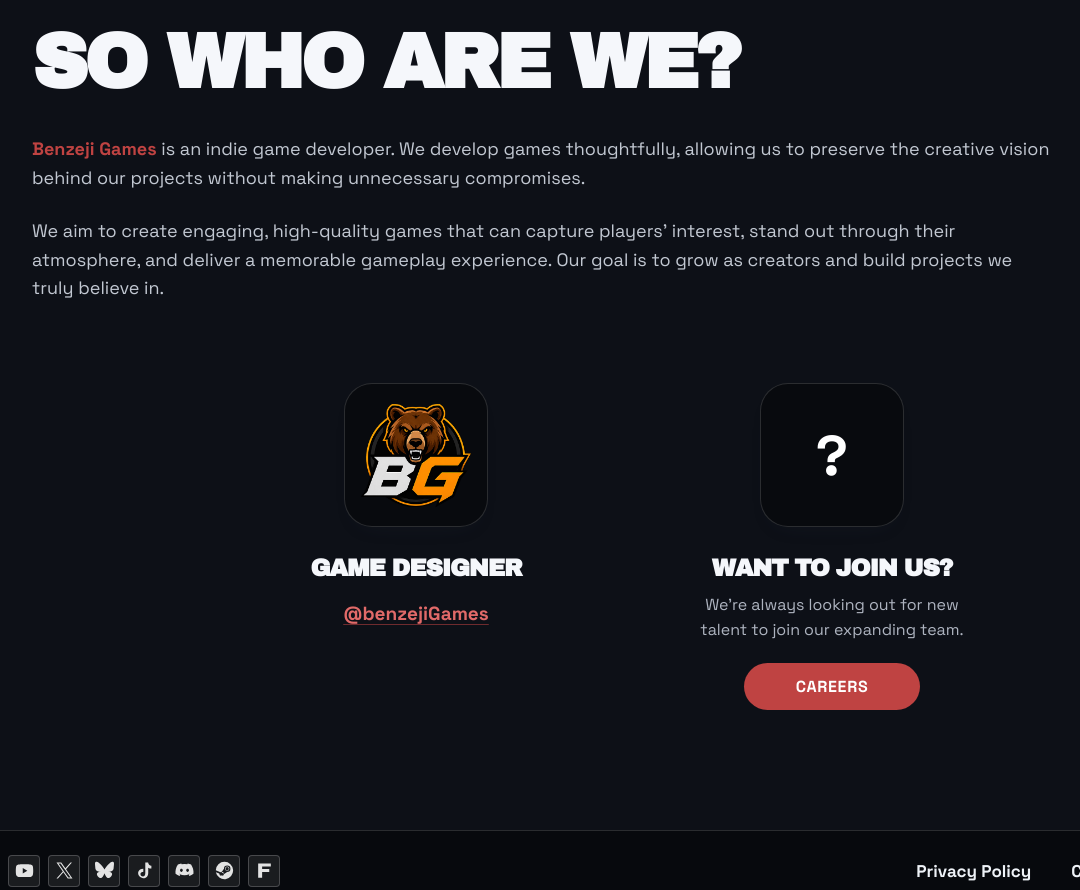
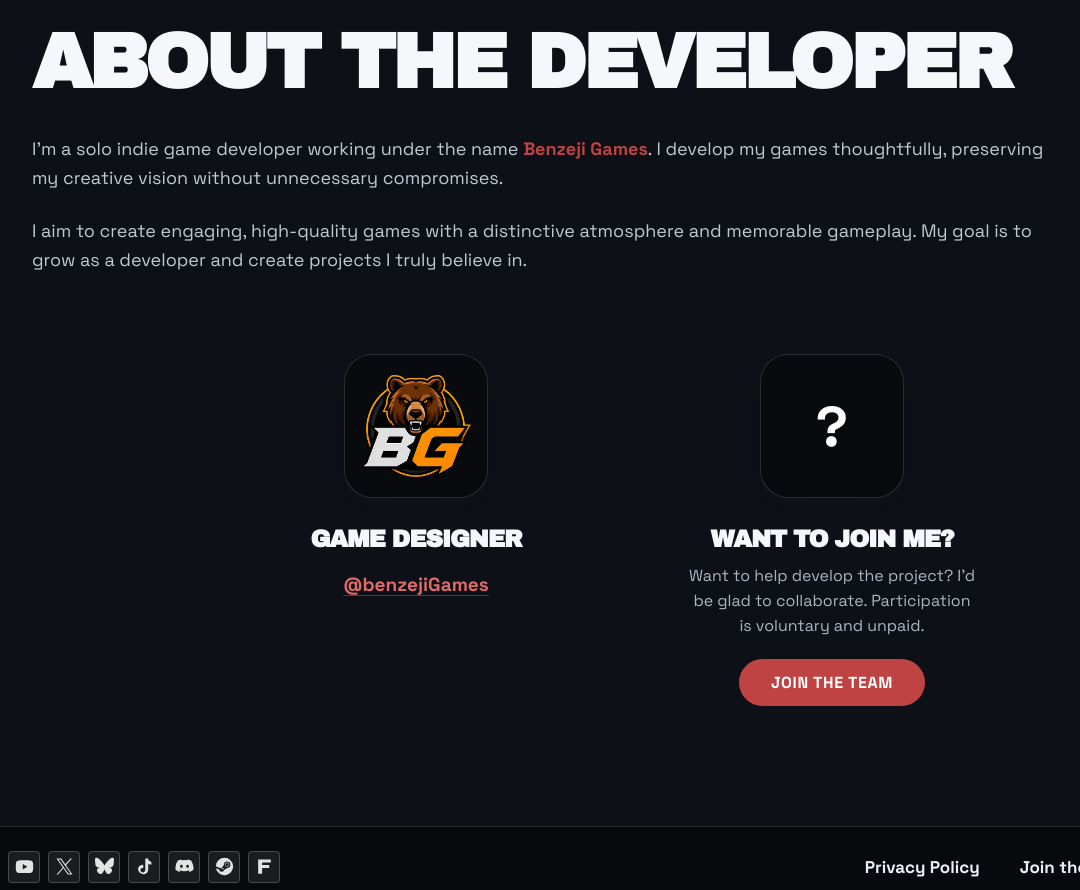
Before and after one commit to benzeji/benzeji.github.io, a website: page index.html in a window 1280 px wide. Shown: the part 1840-2730 px from the top of the page, without its empty margins (16-1096 px from the left). Drawn offline with Linux system fonts and the light colour scheme.

Commit message:
Version 0.0.13

```diff
--- a/index.html
+++ b/index.html
@@ -82,10 +82,10 @@
       <section id="about" class="about-section">
         <div class="container">
           <div class="about-copy">
-            <h2 class="section-title" data-i18n="about.title">So who are we?</h2>
+            <h2 class="section-title" data-i18n="about.title">About the Developer</h2>
             <div class="about-text">
-              <p data-about-description1><strong>Benzeji Games</strong> is an indie game developer. We develop games thoughtfully, allowing us to preserve the creative vision behind our projects without making unnecessary compromises.</p>
-              <p data-i18n="about.description2">We aim to create engaging, high-quality games that can capture players' interest, stand out through their atmosphere, and deliver a memorable gameplay experience. Our goal is to grow as creators and build projects we truly believe in.</p>
+              <p data-about-description1>I'm a solo indie game developer working under the name <strong>Benzeji Games</strong>. I develop my games thoughtfully, preserving my creative vision without unnecessary compromises.</p>
+              <p data-i18n="about.description2">I aim to create engaging, high-quality games with a distinctive atmosphere and memorable gameplay. My goal is to grow as a developer and create projects I truly believe in.</p>
             </div>
           </div>
           <div class="team-grid">
@@ -96,9 +96,9 @@
             </div>
             <div class="team-member">
               <div class="avatar empty">?</div>
-              <h3 data-i18n="about.joinUs">Want to join us?</h3>
-              <p class="join-description" data-i18n="about.joinUsDescription">We're always looking out for new talent to join our expanding team.</p>
-              <a class="button" href="/careers/" data-local-link="/careers/" data-i18n="about.careers">Careers</a>
+              <h3 data-i18n="about.joinUs">Want to join me?</h3>
+              <p class="join-description" data-i18n="about.joinUsDescription">Want to help develop the project? I'd be glad to collaborate. Participation is voluntary and unpaid.</p>
+              <a class="button" href="/careers/" data-local-link="/careers/" data-i18n="about.careers">Join the Team</a>
             </div>
           </div>
         </div>
@@ -119,7 +119,7 @@
           </div>
           <nav class="footer-links">
             <a class="footer-link" href="/privacy-policy/" data-local-link="/privacy-policy/" data-i18n="footer.privacyPolicy">Privacy Policy</a>
-            <a class="footer-link" href="/careers/" data-local-link="/careers/" data-i18n="footer.careers">Careers</a>
+            <a class="footer-link" href="/careers/" data-local-link="/careers/" data-i18n="footer.careers">Join the Team</a>
             <a class="footer-link" href="/contact/" data-local-link="/contact/" data-i18n="footer.contact">Contact</a>
           </nav>
         </div>
--- a/script.js
+++ b/script.js
@@ -90,13 +90,13 @@
       empty: "News will appear here soon.",
     },
     about: {
-      title: "So who are we?",
-      description1: "Benzeji Games is an indie game developer. We develop games thoughtfully, allowing us to preserve the creative vision behind our projects without making unnecessary compromises.",
-      description2: "We aim to create engaging, high-quality games that can capture players' interest, stand out through their atmosphere, and deliver a memorable gameplay experience. Our goal is to grow as creators and build projects we truly believe in.",
+      title: "About the Developer",
+      description1: "I'm a solo indie game developer working under the name Benzeji Games. I develop my games thoughtfully, preserving my creative vision without unnecessary compromises.",
+      description2: "I aim to create engaging, high-quality games with a distinctive atmosphere and memorable gameplay. My goal is to grow as a developer and create projects I truly believe in.",
       gameDesigner: "Game Designer",
-      joinUs: "Want to join us?",
-      joinUsDescription: "We're always looking out for new talent to join our expanding team.",
-      careers: "Careers",
+      joinUs: "Want to join me?",
+      joinUsDescription: "Want to help develop the project? I'd be glad to collaborate. Participation is voluntary and unpaid.",
+      careers: "Join the Team",
     },
     footer: {
       copyright: "© Benzeji Games {year} all rights reserved",
@@ -107,7 +107,7 @@
       discord: "Discord",
       steam: "Steam",
       email: "Email",
-      careers: "Careers",
+      careers: "Join the Team",
       contact: "Contact",
       privacyPolicy: "Privacy Policy",
     },
@@ -136,8 +136,8 @@
       orEmail: "Or email me directly at",
     },
     careers: {
-      title: "Careers",
-      subtitle: "Interested in working with Benzeji Games? This is a passion project, and participation is voluntary and unpaid. Send a short intro and links to your work. If there's a match, I'll get in touch with you.",
+      title: "Join the Team",
+      subtitle: "Want to be part of Benzeji Games? This is a passion project, and participation is voluntary and unpaid. Send a short intro and links to your work. If there's a match, I'll get in touch with you.",
       contactForm: "Contact form",
       whatToInclude: "What to include",
       role: "Role you're aiming for (art / design / engineering / production).",
@@ -202,13 +202,13 @@
       empty: "Новости скоро появятся здесь.",
     },
     about: {
-      title: "Кто мы такие?",
-      description1: "Benzeji Games — инди-разработчик игр. Мы разрабатываем игры вдумчиво, что позволяет нам сохранять творческое видение наших проектов без лишних компромиссов.",
-      description2: "Мы стремимся создавать увлекательные, качественные игры, которые могут заинтересовать игроков, выделиться своей атмосферой и подарить запоминающийся игровой опыт. Наша цель — расти как создатели и строить проекты, в которые мы действительно верим.",
+      title: "О разработчике",
+      description1: "Я — независимый разработчик игр, работающий под именем Benzeji Games. Я создаю игры самостоятельно и вдумчиво, сохраняя своё творческое видение без лишних компромиссов.",
+      description2: "Я стремлюсь создавать увлекательные, качественные игры с особенной атмосферой и запоминающимся игровым опытом. Моя цель — расти как разработчик и создавать проекты, в которые я действительно верю.",
       gameDesigner: "Геймдизайнер",
       joinUs: "Хотите присоединиться?",
-      joinUsDescription: "Мы всегда ищем новые таланты для присоединения к нашей растущей команде.",
-      careers: "Карьера",
+      joinUsDescription: "Хотите помочь с развитием проекта? Буду рад сотрудничеству. Участие — на энтузиазме, добровольное и без оплаты.",
+      careers: "Стать частью команды",
     },
     footer: {
       copyright: "© Benzeji Games {year} все права защищены",
@@ -219,7 +219,7 @@
       discord: "Discord",
       steam: "Steam",
       email: "Email",
-      careers: "Карьера",
+      careers: "Стать частью команды",
       contact: "Контакты",
       privacyPolicy: "Политика конфиденциальности",
     },
@@ -248,8 +248,8 @@
       orEmail: "Или напишите мне напрямую",
     },
     careers: {
-      title: "Карьера",
-      subtitle: "Хотите работать в Benzeji Games? Работа над проектом ведётся на энтузиазме — участие добровольное и без оплаты. Отправьте короткое представление и ссылки на ваши работы. Если мы подойдём друг другу, я свяжусь с вами.",
+      title: "Стать частью команды",
+      subtitle: "Хотите стать частью Benzeji Games? Работа над проектом ведётся на энтузиазме — участие добровольное и без оплаты. Отправьте короткое представление и ссылки на ваши работы. Если мы подойдём друг другу, я свяжусь с вами.",
       contactForm: "Форма связи",
       whatToInclude: "Что указать",
       role: "Желаемая роль (арт / дизайн / разработка / продюсирование).",
```
Also changed, not shown: careers/index.html (+3 -3 lines), contact/index.html (+1 -1 lines), news/index.html (+1 -1 lines), news/post.html (+1 -1 lines), press-kit/index.html (+1 -1 lines), privacy-policy/index.html (+1 -1 lines).
